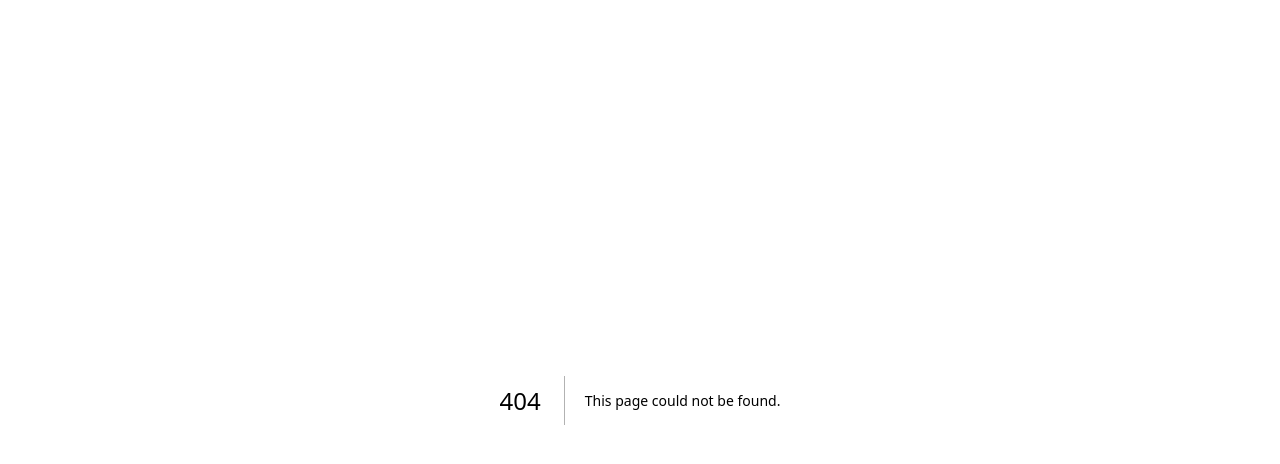
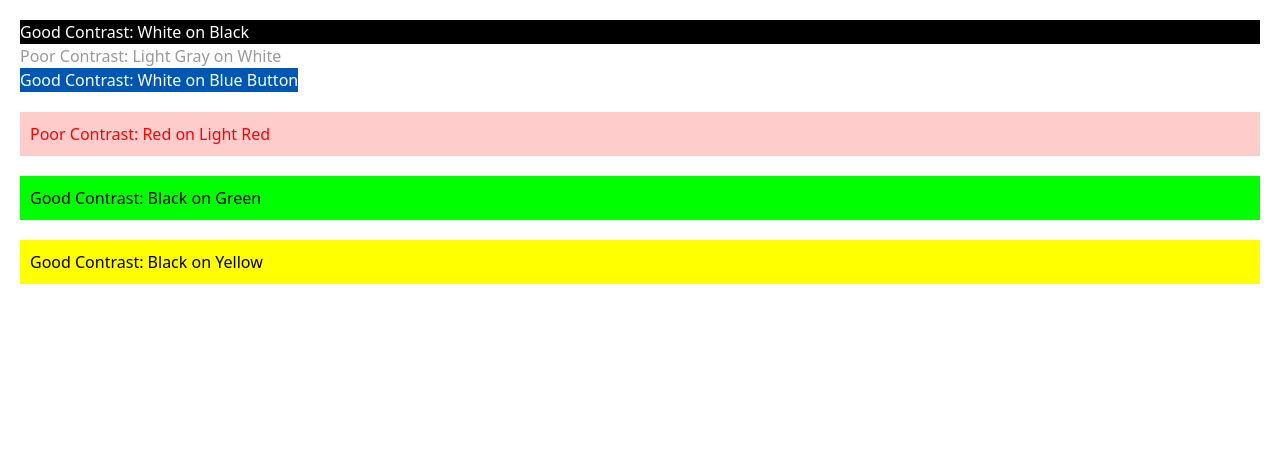
Before and after one commit to test-party/guinea-pig-next, a Next.js app: page /color-contrast in a window 1280 px wide. Before the commit this address had no page. Shown: the top 464 px of the page. Built offline with nearby package versions, Linux system fonts and the light colour scheme.

Commit message:
created /color-contrast page and /color-contrast/style-variants page

```diff
--- /dev/null
+++ b/src/app/color-contrast/page.tsx
@@ -0,0 +1,45 @@
+export default function ColorContrast() {
+  return (
+    <div style={{ padding: "20px" }}>
+      <h1 style={{ color: "#ffffff", backgroundColor: "#000000" }}>
+        Good Contrast: White on Black
+      </h1>
+      <p style={{ color: "#999999", backgroundColor: "#ffffff" }}>
+        Poor Contrast: Light Gray on White
+      </p>
+      <button style={{ color: "#ffffff", backgroundColor: "#0056B3" }}>
+        Good Contrast: White on Blue Button
+      </button>
+      <div
+        style={{
+          color: "#ff0000",
+          backgroundColor: "#ffcccc",
+          padding: "10px",
+          marginTop: "20px",
+        }}
+      >
+        Poor Contrast: Red on Light Red
+      </div>
+      <div
+        style={{
+          color: "#000000",
+          backgroundColor: "#00ff00",
+          padding: "10px",
+          marginTop: "20px",
+        }}
+      >
+        Good Contrast: Black on Green
+      </div>
+      <div
+        style={{
+          color: "#000000",
+          backgroundColor: "#ffff00",
+          padding: "10px",
+          marginTop: "20px",
+        }}
+      >
+        Good Contrast: Black on Yellow
+      </div>
+    </div>
+  );
+};
--- /dev/null
+++ b/src/app/color-contrast/style-variants/page.tsx
@@ -0,0 +1,80 @@
+export default function ColorContrast() {
+  return (
+    <body style={{ padding: "20px" }}>
+      {/* Inline Styles */}
+      <h1 style={{ color: "#ffffff", backgroundColor: "#000000" }}>
+        Inline: Good Contrast (White on Black)
+      </h1>
+      <p style={{ color: "#cccccc", backgroundColor: "#ffffff" }}>
+        Inline: Poor Contrast (Light Gray on White)
+      </p>
+
+      {/* Simulated Tailwind-Like Styles */}
+      <div className="bg-red-500 text-charcoal">
+        Tailwind-Like: Good Contrast (Charcoal on Red)
+      </div>
+      <div className="bg-gray-300 text-gray-400">
+        Tailwind-Like: Poor Contrast (Gray on Slightly Darker Gray)
+      </div>
+
+      {/* CSS Class-Based Styles */}
+      <div className="black-on-green">
+        CSS-Class: Good Contrast (Black on Green)
+      </div>
+      <div className="red-on-lightred">
+        CSS-Class: Poor Contrast (Bright Red on Light Red)
+      </div>
+
+      {/* Custom CSS */}
+      <div className="custom-blue">
+        Custom Blue: Good Contrast (White on Dark Blue)
+      </div>
+      <div className="custom-yellow">
+        Custom Yellow: Poor Contrast (Bright Yellow on Light Yellow)
+      </div>
+
+      {/* Custom CSS */}
+      <style>{`
+        .bg-red-500 {
+          background-color: #e3342f;
+        }
+        .text-charcoal {
+          color: #100101;
+        }
+        .bg-gray-300 {
+          background-color: #d1d5db;
+        }
+        .text-gray-400 {
+          color: #9ca3af;
+        }
+
+        .red-on-lightred {
+          color: #ff3333;
+          background-color: #ffe6e6;
+          padding: 10px;
+          margin-top: 20px;
+        }
+        .black-on-green {
+          color: #000000;
+          background-color: #00a000;
+          padding: 10px;
+          margin-top: 20px;
+        }
+
+        /* Custom CSS */
+        .custom-yellow {
+          color: #ffff00;
+          background-color: #ffffcc;
+          padding: 10px;
+          margin-top: 20px;
+        }
+        .custom-blue {
+          color: #ffffff;
+          background-color: #00274d;
+          padding: 10px;
+          margin-top: 20px;
+        }
+      `}</style>
+    </body>
+  );
+}
```
